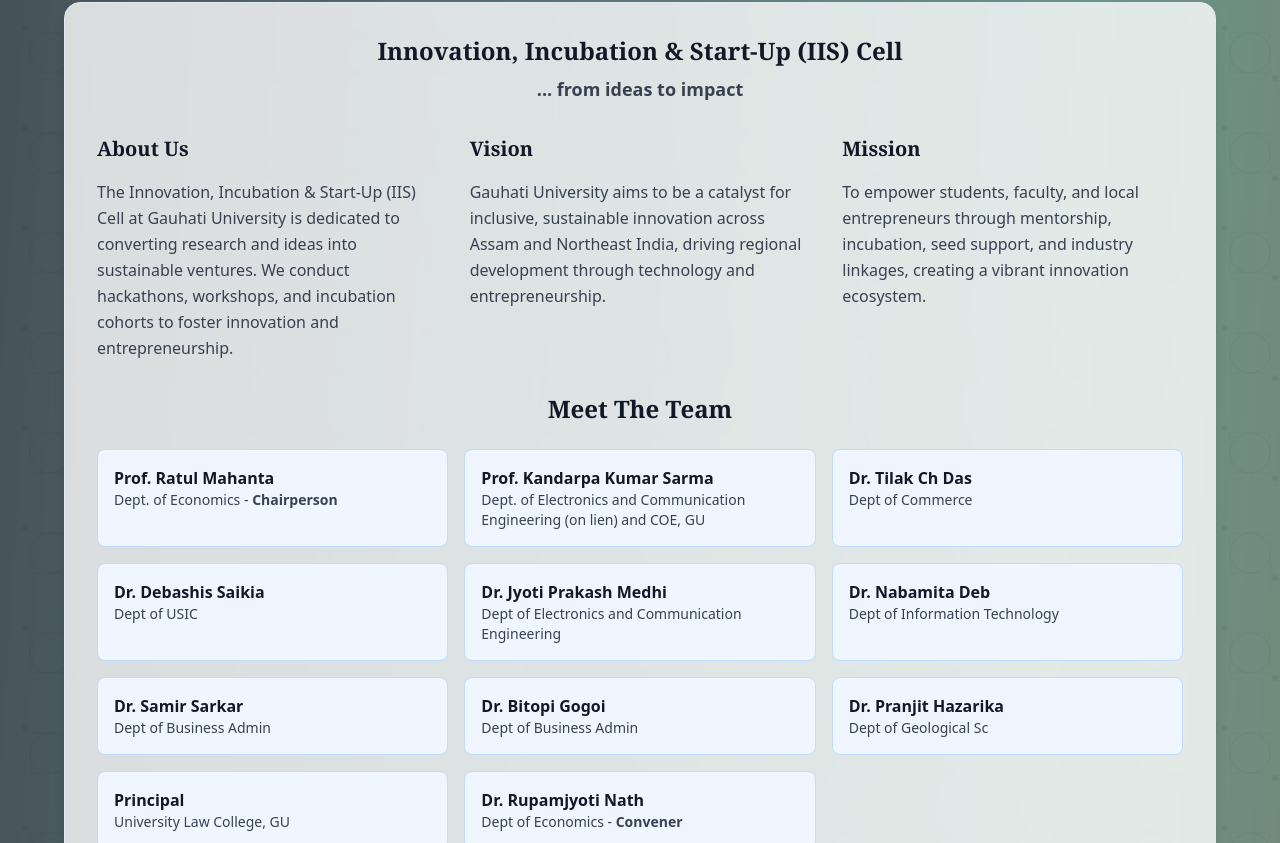
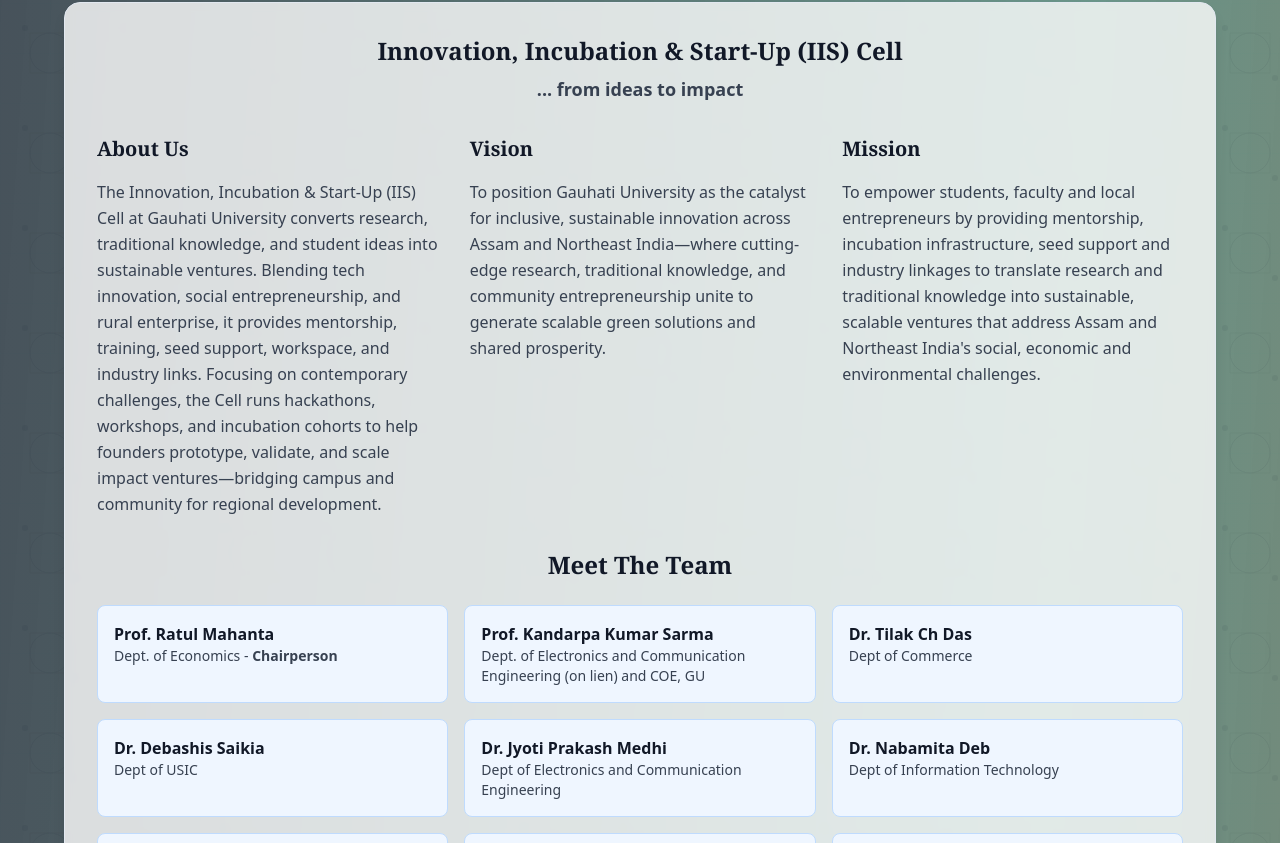
Before and after one commit to nagnitin/GU-SIH-1.0, a React (Vite) app: page / in a window 1280 px wide. Shown: the part 2897-3740 px from the top of the page. Built offline with nearby package versions, Linux system fonts and the light colour scheme.

Commit message:
Update website content to match brochure: Technical Advisor name and IIS Cell descriptions

```diff
--- a/src/App.tsx
+++ b/src/App.tsx
@@ -523,10 +523,7 @@ function App() {
                   About Us
                 </h4>
                 <p className="text-gray-700 leading-relaxed">
-                  The Innovation, Incubation & Start-Up (IIS) Cell at Gauhati
-                  University is dedicated to converting research and ideas into
-                  sustainable ventures. We conduct hackathons, workshops, and
-                  incubation cohorts to foster innovation and entrepreneurship.
+                  The Innovation, Incubation & Start-Up (IIS) Cell at Gauhati University converts research, traditional knowledge, and student ideas into sustainable ventures. Blending tech innovation, social entrepreneurship, and rural enterprise, it provides mentorship, training, seed support, workspace, and industry links. Focusing on contemporary challenges, the Cell runs hackathons, workshops, and incubation cohorts to help founders prototype, validate, and scale impact ventures—bridging campus and community for regional development.
                 </p>
               </div>
               <div>
@@ -534,10 +531,7 @@ function App() {
                   Vision
                 </h4>
                 <p className="text-gray-700 leading-relaxed">
-                  Gauhati University aims to be a catalyst for inclusive,
-                  sustainable innovation across Assam and Northeast India,
-                  driving regional development through technology and
-                  entrepreneurship.
+                  To position Gauhati University as the catalyst for inclusive, sustainable innovation across Assam and Northeast India—where cutting-edge research, traditional knowledge, and community entrepreneurship unite to generate scalable green solutions and shared prosperity.
                 </p>
               </div>
               <div>
@@ -545,9 +539,7 @@ function App() {
                   Mission
                 </h4>
                 <p className="text-gray-700 leading-relaxed">
-                  To empower students, faculty, and local entrepreneurs through
-                  mentorship, incubation, seed support, and industry linkages,
-                  creating a vibrant innovation ecosystem.
+                  To empower students, faculty and local entrepreneurs by providing mentorship, incubation infrastructure, seed support and industry linkages to translate research and traditional knowledge into sustainable, scalable ventures that address Assam and Northeast India's social, economic and environmental challenges.
                 </p>
               </div>
             </div>
@@ -1967,10 +1959,10 @@ function App() {
                   </div>
                   <div className="text-center">
                     <p className="text-lg font-bold text-gray-800 mb-1 font-serif">
-                      Prof. Pradeep Kr. Jain
+                      Prof. Prasanta Sharma
                     </p>
                     <p className="text-gray-700 text-sm">
-                      Dean, Faculty of Comm. & Mngt., GU
+                      Dean Faculty of Comm. & Mngt., GU
                     </p>
                   </div>
                   <div className="text-center">
```
